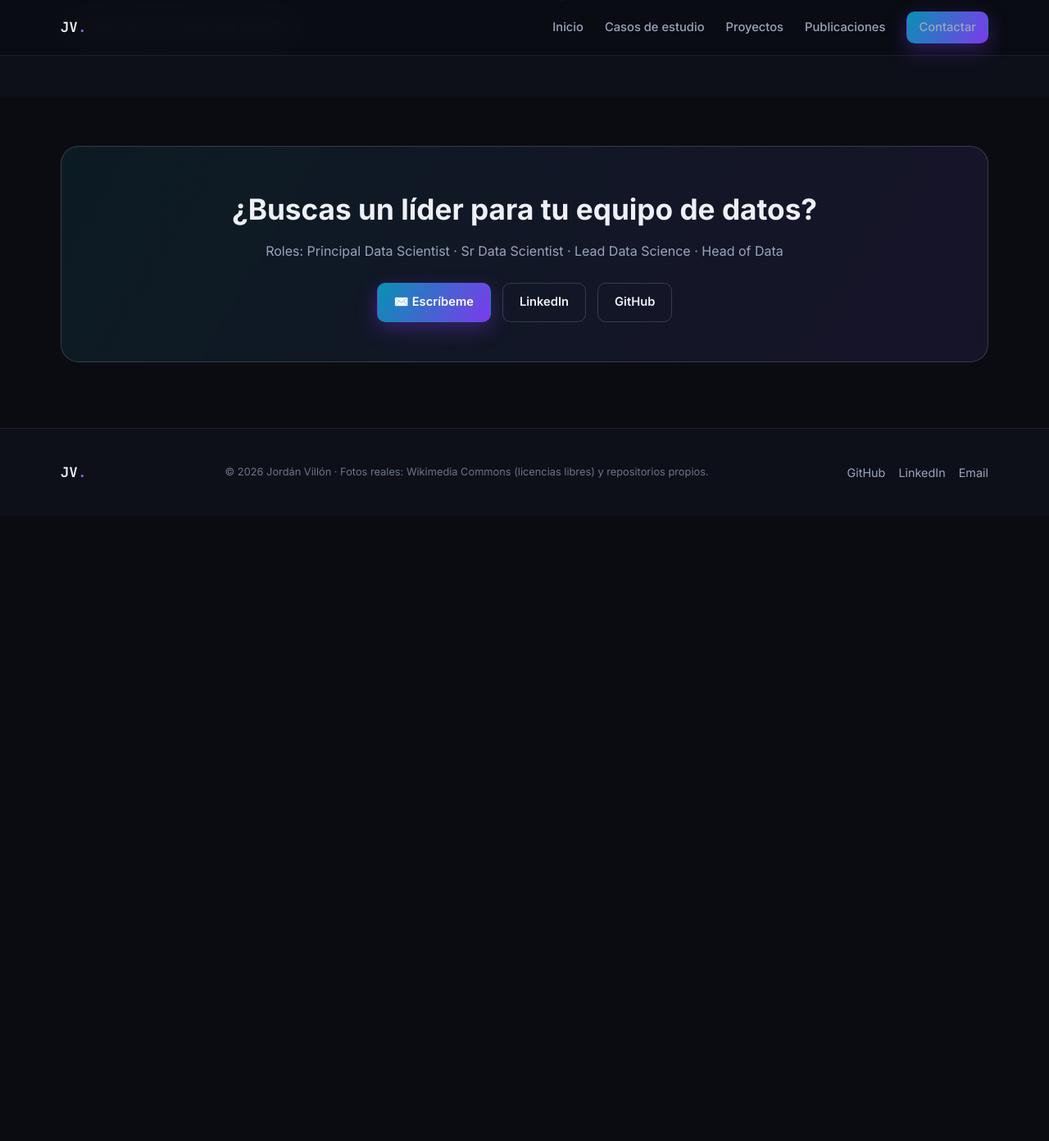
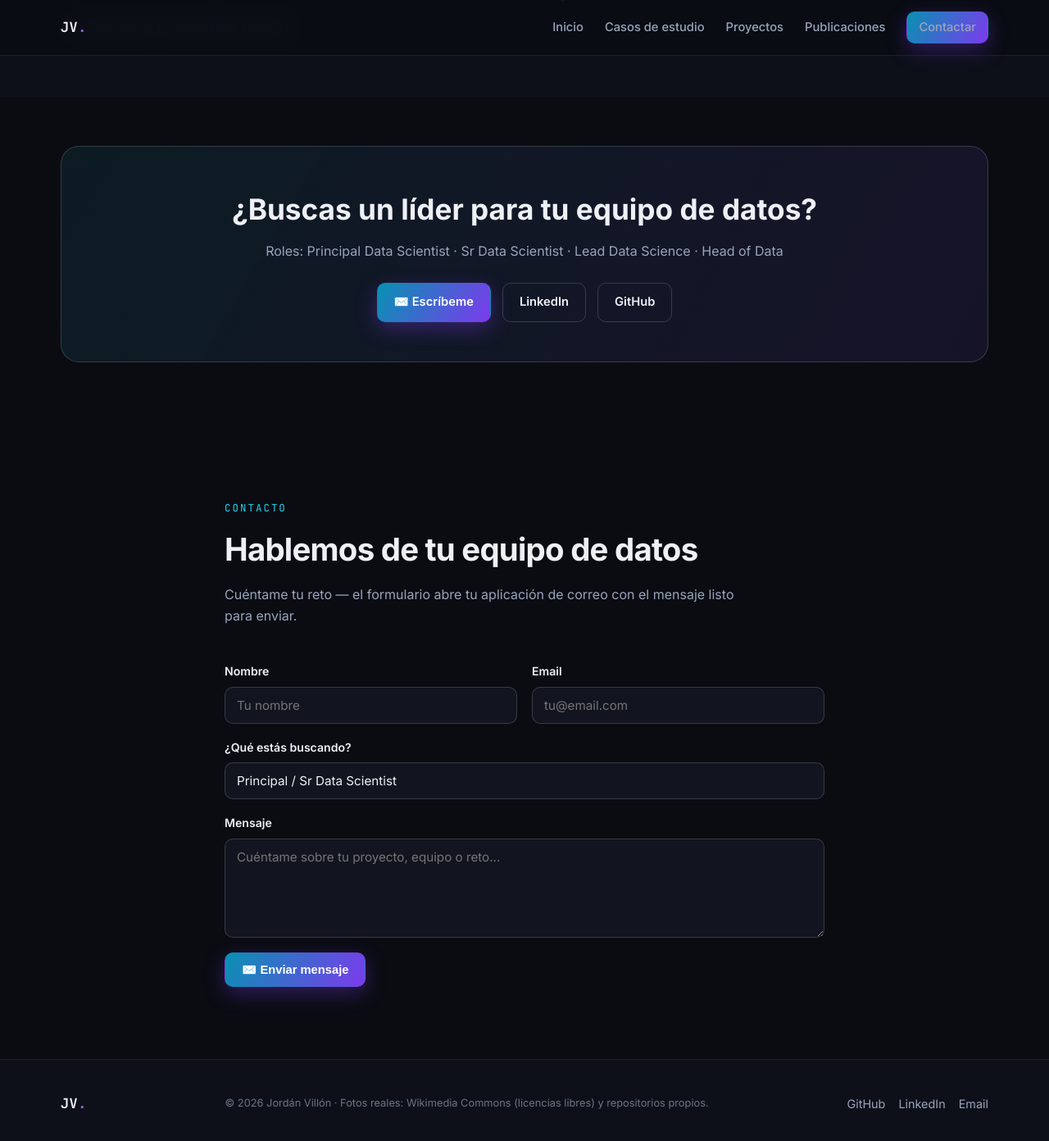
Before and after one commit to jordanvt18/jordanvillont.github.io, a Jekyll site: the page built from index.html, in a window 1280 px wide and 1400 px high, scrolled down 3587 px. Shown: the top 1392 px of the window at 82% size. Built offline with Jekyll 4.4.1, drawn with Linux system fonts in a browser that asks for light colours; before the commit the page ends 4217 px from its top, so only the background shows below that.

Commit message:
feat: real images for all projects + working contact form (mailto composer)

```diff
--- a/_includes/figma-footer.html
+++ b/_includes/figma-footer.html
@@ -15,4 +15,26 @@
       document.querySelector('.nav-links').classList.toggle('open');
     });
   });
+
+  // Formulario de contacto: compone un mailto con los datos del formulario
+  document.addEventListener('submit', function (e) {
+    var form = e.target;
+    if (!form || form.id !== 'contact-form') return;
+    e.preventDefault();
+    var f = new FormData(form);
+    var nombre = (f.get('nombre') || '').trim();
+    var email = (f.get('email') || '').trim();
+    var rol = (f.get('rol') || '').trim();
+    var msg = (f.get('mensaje') || '').trim();
+    var subject = encodeURIComponent('Contacto desde portafolio — ' + (nombre || 'Mensaje'));
+    var body = encodeURIComponent(
+      'Nombre: ' + nombre + '\n' +
+      'Email: ' + email + '\n' +
+      'Interés: ' + rol + '\n\n' +
+      msg
+    );
+    window.location.href = 'mailto:jvto18@proton.me?subject=' + subject + '&body=' + body;
+    var note = document.getElementById('contact-note');
+    if (note) note.hidden = false;
+  });
 </script>
--- a/_includes/figma-nav.html
+++ b/_includes/figma-nav.html
@@ -7,7 +7,7 @@
       <a href="{{ site.baseurl }}/case-studies/">Casos de estudio</a>
       <a href="{{ site.baseurl }}/projects/">Proyectos</a>
       <a href="{{ site.baseurl }}/publications/">Publicaciones</a>
-      <a class="btn btn-primary btn-sm nav-cta" href="mailto:jvto18@proton.me">Contactar</a>
+      <a class="btn btn-primary btn-sm nav-cta" href="{{ site.baseurl }}/#contact">Contactar</a>
     </nav>
   </div>
 </header>
--- a/assets/css/figma.css
+++ b/assets/css/figma.css
@@ -295,6 +295,28 @@ a { color: inherit; text-decoration: none; }
 .notfound .code { font-family: var(--font-mono); font-size: 6rem; font-weight: 800; background: var(--grad); -webkit-background-clip: text; background-clip: text; color: transparent; }
 .notfound p { color: var(--muted); margin: 14px 0 26px; }
 
+/* ---------- Contact form ---------- */
+.contact-form { display: grid; gap: 18px; margin-top: 8px; }
+.contact-form label { display: grid; gap: 7px; font-size: 0.88rem; font-weight: 600; color: var(--text); }
+.contact-form .form-row { display: grid; grid-template-columns: 1fr 1fr; gap: 18px; }
+@media (max-width: 640px) { .contact-form .form-row { grid-template-columns: 1fr; } }
+.contact-form input,
+.contact-form select,
+.contact-form textarea {
+  background: var(--surface); border: 1px solid var(--border-strong); border-radius: var(--radius-s);
+  color: var(--text); font-family: var(--font-sans); font-size: 0.95rem; padding: 12px 14px;
+  outline: none; transition: border-color 0.2s, box-shadow 0.2s; width: 100%;
+}
+.contact-form select { appearance: none; }
+.contact-form input:focus,
+.contact-form select:focus,
+.contact-form textarea:focus {
+  border-color: var(--cyan); box-shadow: 0 0 0 3px rgba(34, 211, 238, 0.15);
+}
+.contact-form textarea { resize: vertical; }
+.contact-form button { justify-self: start; }
+.form-note { font-size: 0.88rem; color: var(--green); font-family: var(--font-mono); }
+
 /* ---------- Responsive tweaks ---------- */
 @media (max-width: 640px) {
   .section { padding: 64px 0; }
--- a/index.html
+++ b/index.html
@@ -166,10 +166,43 @@ permalink: /
       <h2>¿Buscas un líder para tu equipo de datos?</h2>
       <p>Roles: Principal Data Scientist · Sr Data Scientist · Lead Data Science · Head of Data</p>
       <div class="row">
-        <a class="btn btn-primary" href="mailto:jvto18@proton.me">✉️ Escríbeme</a>
+        <a class="btn btn-primary" href="{{ site.baseurl }}/#contact">✉️ Escríbeme</a>
         <a class="btn btn-ghost" href="https://www.linkedin.com/in/jordanvillontorres" target="_blank" rel="noopener">LinkedIn</a>
         <a class="btn btn-ghost" href="https://github.com/jordanvt18" target="_blank" rel="noopener">GitHub</a>
       </div>
     </div>
   </div>
 </section>
+
+<!-- CONTACT -->
+<section class="section" id="contact">
+  <div class="container" style="max-width: 780px;">
+    <div class="eyebrow">Contacto</div>
+    <h2>Hablemos de tu equipo de datos</h2>
+    <p class="section-lead">Cuéntame tu reto — el formulario abre tu aplicación de correo con el mensaje listo para enviar.</p>
+    <form id="contact-form" class="contact-form">
+      <div class="form-row">
+        <label>Nombre
+          <input type="text" name="nombre" required placeholder="Tu nombre" autocomplete="name" />
+        </label>
+        <label>Email
+          <input type="email" name="email" required placeholder="tu@email.com" autocomplete="email" />
+        </label>
+      </div>
+      <label>¿Qué estás buscando?
+        <select name="rol">
+          <option>Principal / Sr Data Scientist</option>
+          <option>Lead Data Science</option>
+          <option>Head of Data</option>
+          <option>Consultoría / Colaboración</option>
+          <option>Otro</option>
+        </select>
+      </label>
+      <label>Mensaje
+        <textarea name="mensaje" rows="5" required placeholder="Cuéntame sobre tu proyecto, equipo o reto..."></textarea>
+      </label>
+      <button type="submit" class="btn btn-primary">✉️ Enviar mensaje</button>
+      <p id="contact-note" class="form-note" hidden>✓ Se abrió tu app de correo con el mensaje listo. Si no se abrió, escríbeme directo a jvto18@proton.me</p>
+    </form>
+  </div>
+</section>
```
Also changed, not shown: _pages/case-studies.md (+3 -7 lines), _pages/projects.md (+5 -5 lines), assets/images/projects/asamblea.jpg (added), assets/images/projects/bancos.jpg (added), assets/images/projects/benchmark-chart.svg (added), assets/images/projects/smartlife.jpg (added), assets/images/projects/transparencia.jpg (added).
